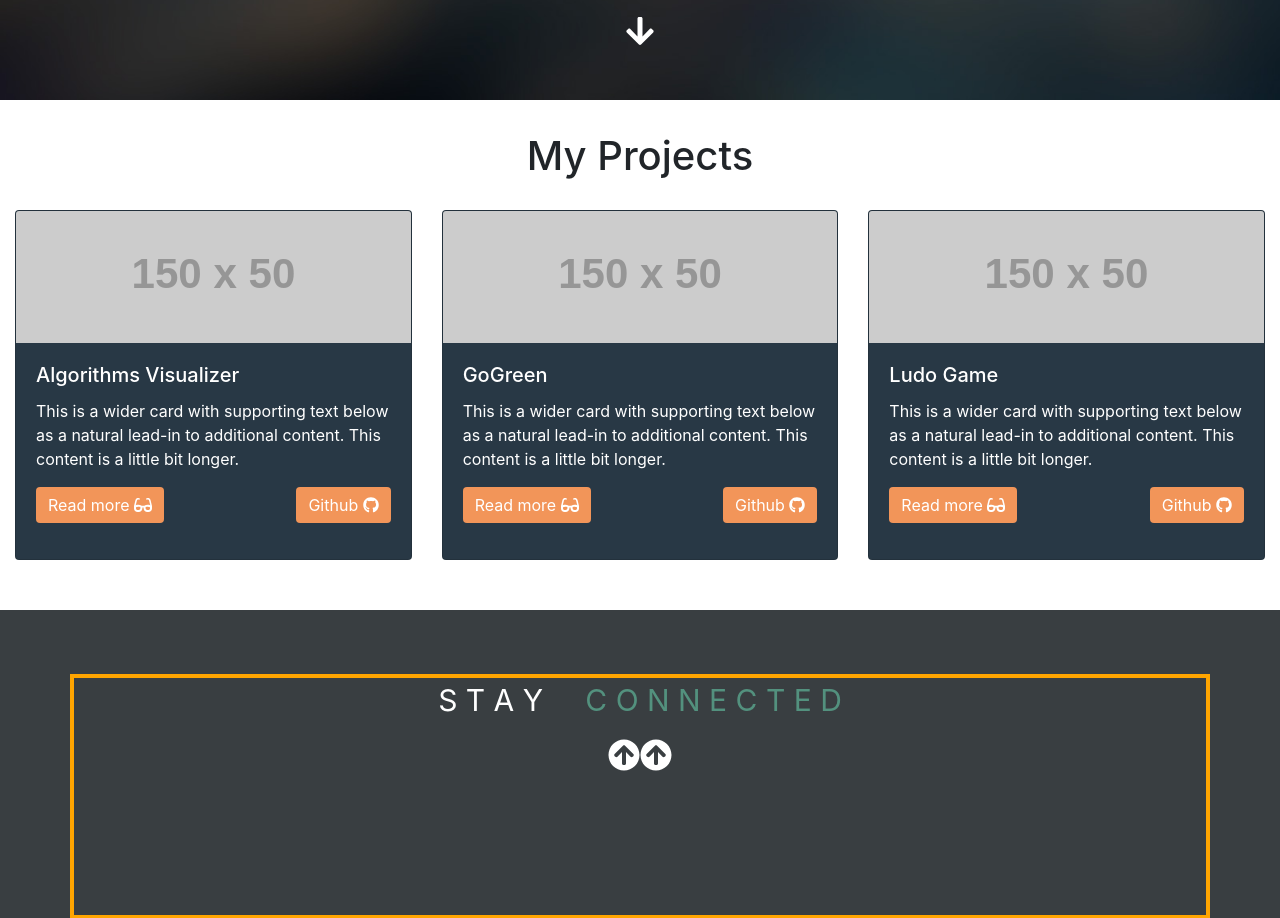
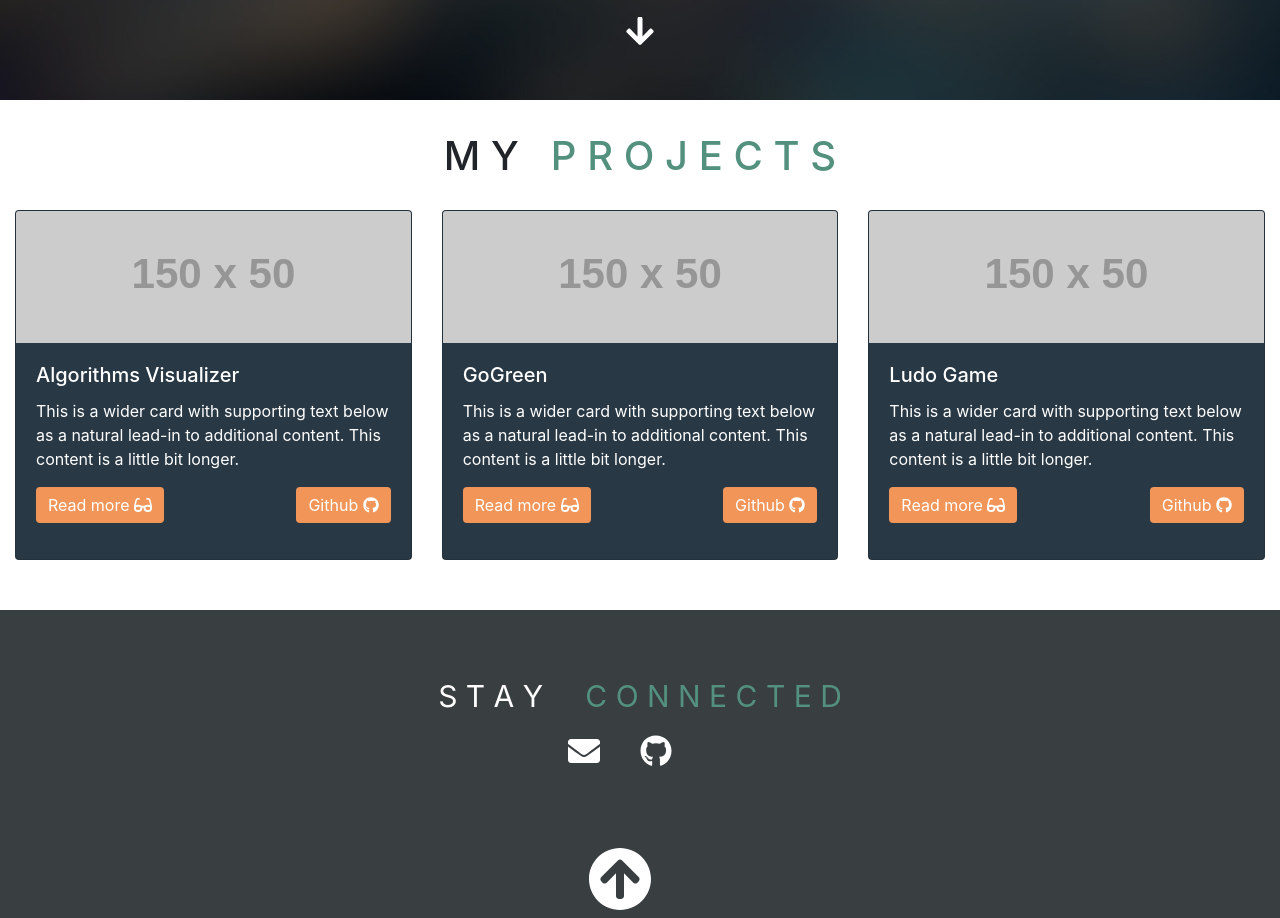
Before and after one commit to vehjelmtvedt/vetle.hjelmtvedt.com, a Next.js app: page / in a window 1280 px wide. Shown: the part 700-1618 px from the top of the page. Built offline with nearby package versions, Linux system fonts and the light colour scheme.

Commit message:
completed footer and add to all pages

```diff
--- a/components/Footer.js
+++ b/components/Footer.js
@@ -2,6 +2,7 @@ import Jumbotron from 'react-bootstrap/Jumbotron'
 import styles from './footer.module.css'
 import Container from 'react-bootstrap/Container'
 import { faArrowCircleUp } from '@fortawesome/free-solid-svg-icons'
+import { faEnvelope } from '@fortawesome/free-solid-svg-icons'
 import { FontAwesomeIcon } from '@fortawesome/react-fontawesome'
 import Link from 'next/link'
 
@@ -13,11 +14,10 @@ export default function Footer() {
             <Jumbotron fluid className={styles.jumbotron}>
                 <Container className={styles.container}>
                     <p className={styles.p}>S T A Y &nbsp; &nbsp; <span className={styles.secondName}>C O N N E C T E D</span></p>
-                    <FontAwesomeIcon className={styles.upArrow} icon={faArrowCircleUp} size="2x"/>
-                    <FontAwesomeIcon className={styles.upArrow} icon={faArrowCircleUp} size="2x"/>
+                    <FontAwesomeIcon className={styles.icons} icon={faEnvelope} size="2x"/>
+                    <FontAwesomeIcon icon={["fab", "github"]} className={styles.icons} size="2x"/>
                 </Container>
-                <Link href="/"><FontAwesomeIcon className={styles.upArrow} icon={faArrowCircleUp} size="4x"/></Link>
-
+                <Link href="/"><FontAwesomeIcon className={styles.icons} icon={faArrowCircleUp} size="4x"/></Link>
             </Jumbotron>
         </>
     )
--- a/components/Projects.js
+++ b/components/Projects.js
@@ -9,7 +9,7 @@ import { FontAwesomeIcon } from '@fortawesome/react-fontawesome'
 export default function Projects() {
     return (
         <>
-            <h1 className={styles.heading}>My Projects</h1>
+            <h1 className={styles.heading}>M Y  &nbsp;  <span className={styles.secondName}>P R O J E C T S</span></h1>
             <CardDeck className={styles.container}>
                 <Card text="white" className={styles.card}>
                     <Card.Img variant="top" src="https://via.placeholder.com/150x50"/>
--- a/components/footer.module.css
+++ b/components/footer.module.css
@@ -1,21 +1,21 @@
 .jumbotron {
     background-color: #393E41;
     margin: 0;
-    height: 50vh;
+    height: 40vh;
     text-align: center;
 }
 
 .container {
-    border: 4px solid orange;
     height: 90%;
     margin: auto;
 }
 
-.upArrow {
+.icons {
     color:white;
+    margin-right: 40px;
 }
 
-.upArrow:hover {
+.icons:hover {
     color:#53917E;
     transition: 0.3s ease;
 }
--- a/components/projects.module.css
+++ b/components/projects.module.css
@@ -19,3 +19,7 @@
     text-align: center;
     margin-bottom: 30px;
 }
+
+.secondName {
+    color: #53917E;
+}
--- a/pages/_app.js
+++ b/pages/_app.js
@@ -7,6 +7,7 @@ import 'nprogress/nprogress.css'; //styles of nprogress
 import { library } from '@fortawesome/fontawesome-svg-core'
 import { fab } from '@fortawesome/free-brands-svg-icons'
 import { faGlasses, faArrowDown } from '@fortawesome/free-solid-svg-icons'
+import Footer from '../components/Footer'
 
 // Add Font Awesome icons to library
 library.add(fab, faGlasses, faArrowDown)
@@ -23,6 +24,7 @@ function MyApp({ Component, pageProps }) {
     <>
       <Header />
       <Component {...pageProps} />
+      < Footer />
     </>
   )
 }
--- a/pages/index.js
+++ b/pages/index.js
@@ -6,7 +6,6 @@ function Home() {
   return (
     <>
       < Intro />
-      < Footer />
     </>
   )
 }
```
